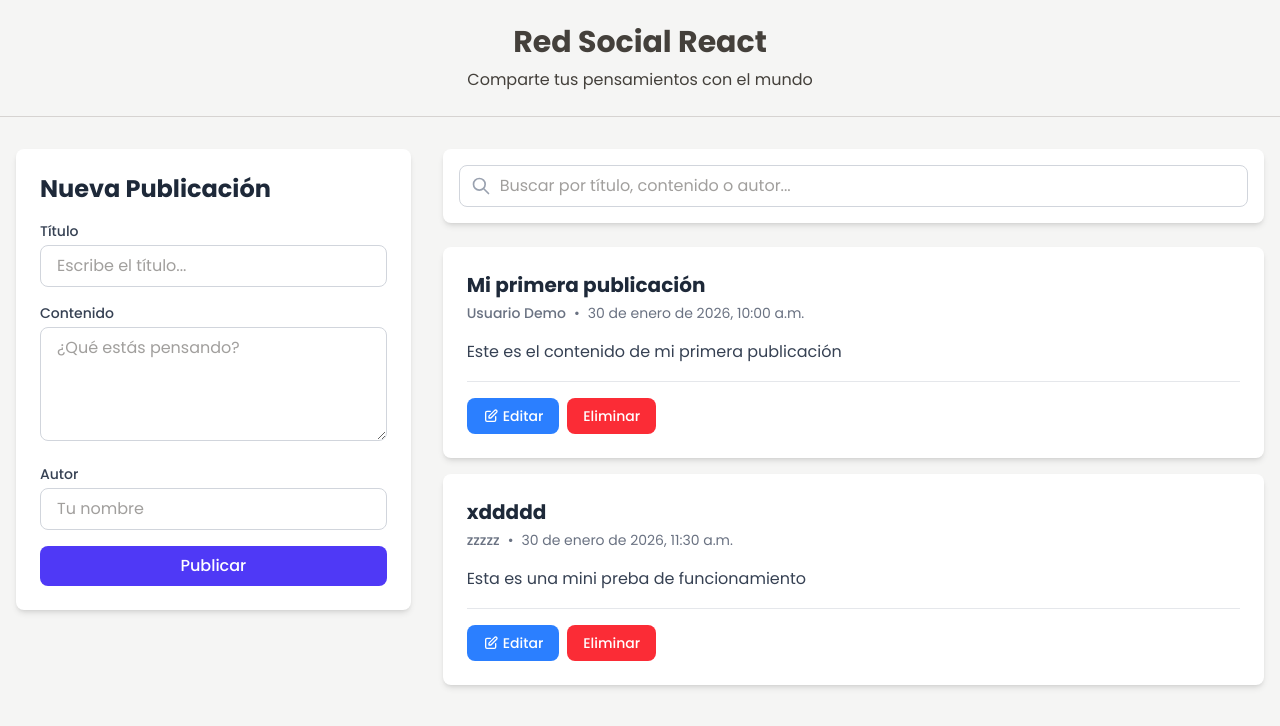
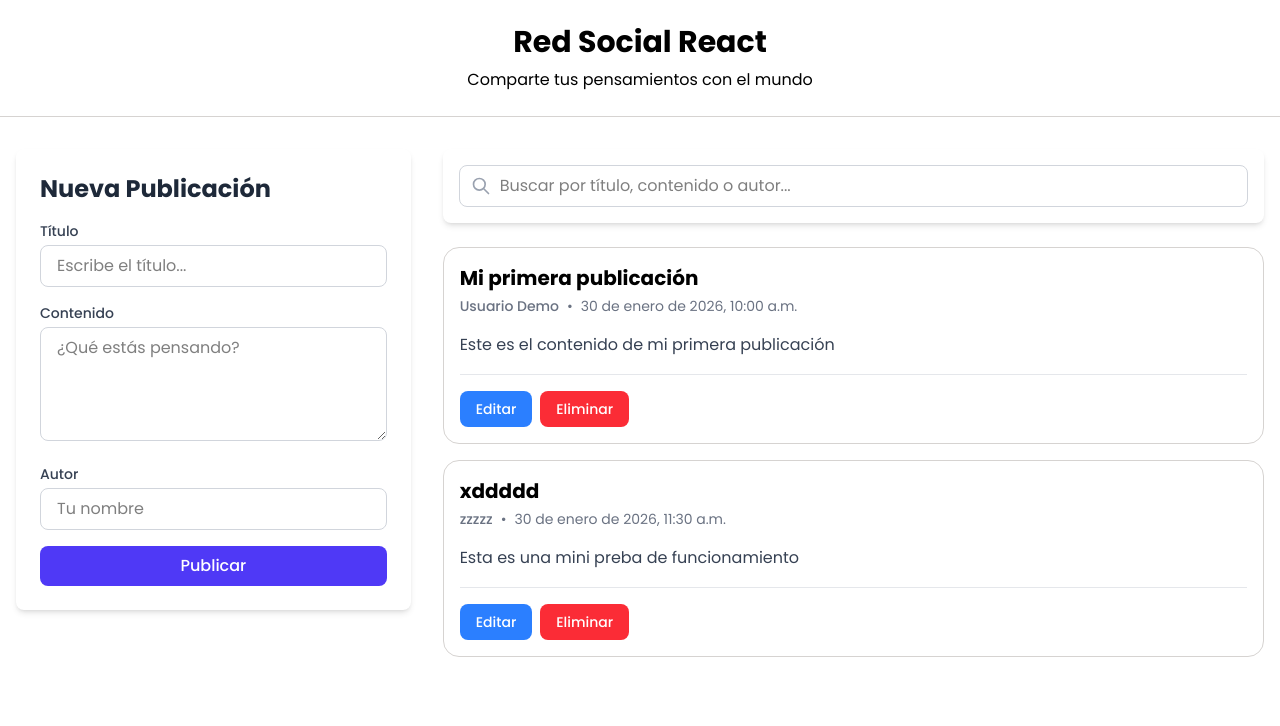
Before and after one commit to alexzendev/social-network-repository, a React (Vite) app: page / in a window 1280 px wide. Shown: the top 726 px of the page. Built offline with nearby package versions, Linux system fonts and the light colour scheme; data requests are answered from the project's data file.

Commit message:
refactor: mejorar estilos en PostCard y simplificar CSS global

```diff
--- a/src/components/post-card.tsx
+++ b/src/components/post-card.tsx
@@ -16,10 +16,10 @@ interface PostCardProps {
 
 export const PostCard = ({ post, onEdit, onDelete }: PostCardProps) => {
   return (
-    <article className="bg-white rounded-lg shadow-md p-6 hover:shadow-lg transition duration-200">
+    <article className="border border-stone-300 p-4 rounded-2xl">
       <div className="flex items-start justify-between mb-4">
         <div className="flex-1">
-          <h3 className="text-xl font-bold text-gray-800 mb-1">{post.title}</h3>
+          <h3 className="text-xl font-bold mb-1">{post.title}</h3>
           <div className="flex items-center text-sm text-gray-500">
             <span className="font-medium">{post.author}</span>
             <span className="mx-2">•</span>
@@ -31,27 +31,14 @@ export const PostCard = ({ post, onEdit, onDelete }: PostCardProps) => {
       <div className="flex gap-2 pt-4 border-t border-gray-200">
         <button
           onClick={() => onEdit(post)}
-          className="flex items-center gap-1 px-4 py-2 bg-blue-500 text-white rounded-lg hover:bg-blue-600 transition duration-200 text-sm font-medium"
+          className="flex items-center gap-1 px-4 py-2 bg-blue-500 text-white rounded-lg hover:bg-blue-600 transition duration-200 text-sm font-medium cursor-pointer"
         >
-          <svg
-            className="w-4 h-4"
-            fill="none"
-            stroke="currentColor"
-            viewBox="0 0 24 24"
-          >
-            <path
-              strokeLinecap="round"
-              strokeLinejoin="round"
-              strokeWidth={2}
-              d="M11 5H6a2 2 0 00-2 2v11a2 2 0 002 2h11a2 2 0 002-2v-5m-1.414-9.414a2 2 0 112.828 2.828L11.828 15H9v-2.828l8.586-8.586z"
-            />
-          </svg>
           Editar
         </button>
 
         <button
           onClick={() => onDelete(post.id)}
-          className="flex items-center gap-1 px-4 py-2 bg-red-500 text-white rounded-lg hover:bg-red-600 transition duration-200 text-sm font-medium"
+          className="flex items-center gap-1 px-4 py-2 bg-red-500 text-white rounded-lg hover:bg-red-600 transition duration-200 text-sm font-medium cursor-pointer"
         >
           Eliminar
         </button>
--- a/src/index.css
+++ b/src/index.css
@@ -1,15 +1,5 @@
 @import "tailwindcss";
 
-:root {
-  font-family: 'Poppins', sans-serif;
-  line-height: 1.5;
-  font-weight: 400;
-
-  color: var(--color-stone-700);
-  background-color: var(--color-stone-100);
-
-  font-synthesis: none;
-  text-rendering: optimizeLegibility;
-  -webkit-font-smoothing: antialiased;
-  -moz-osx-font-smoothing: grayscale;
+body {
+  font-family: "Poppins", sans-serif;
 }
```
